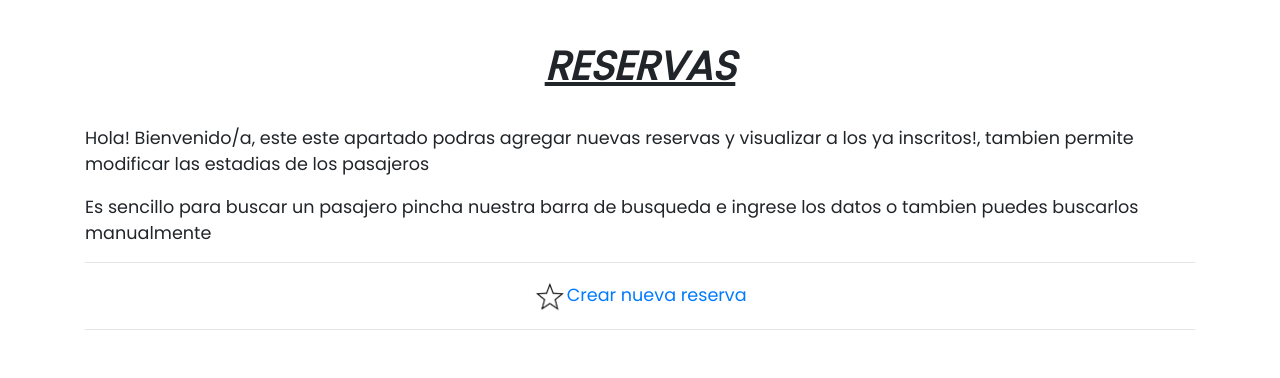
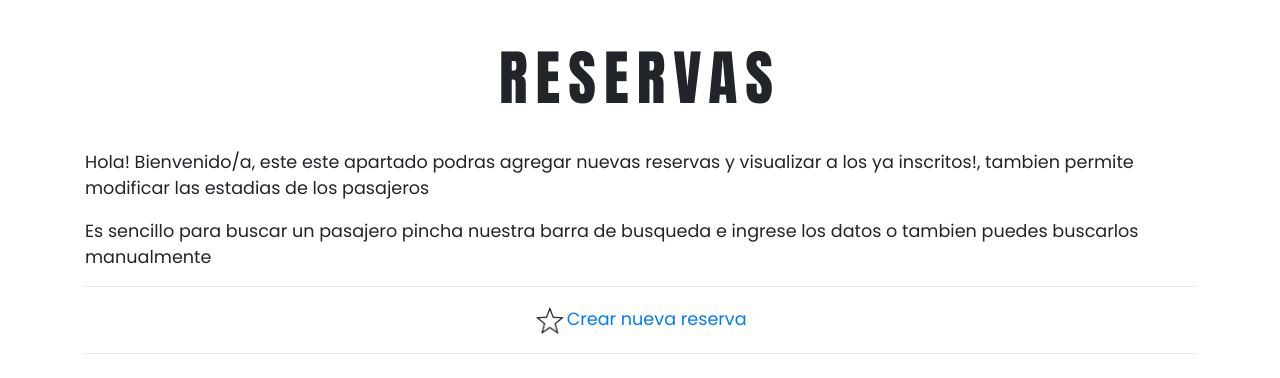
Before and after one commit to CarlosGaubertQ/Hoteleria-metodologia-2020, a PHP site: page /estadia/estadia.php in a window 1280 px wide. Shown: the part 61-439 px from the top of the page. Run offline with PHP 8.4, Linux system fonts and the light colour scheme; data that the repository does not hold is empty; some libraries are stand-ins or nearby versions.

Commit message:
Fuentes titulos
cambio de fuentes

```diff
--- a/Pasajero/main3.css
+++ b/Pasajero/main3.css
@@ -47,3 +47,9 @@ body{
   h4{
     color: rgba(255,146,10,1);
   }
+
+  h1{
+    font-family: 'Anton', sans-serif;
+    letter-spacing: 8px;
+    font-size: 60px;
+  }
--- a/Pasajero/modificarpasajero.php
+++ b/Pasajero/modificarpasajero.php
@@ -17,6 +17,7 @@
     <!-- Bootstrap CSS -->
     <link rel="stylesheet" href="https://stackpath.bootstrapcdn.com/bootstrap/4.5.0/css/bootstrap.min.css" integrity="sha384-9aIt2nRpC12Uk9gS9baDl411NQApFmC26EwAOH8WgZl5MYYxFfc+NcPb1dKGj7Sk" crossorigin="anonymous">
     <link rel="stylesheet" href="main3.css">
+    <link href="https://fonts.googleapis.com/css2?family=Anton&display=swap" rel="stylesheet">
     <link href="https://fonts.googleapis.com/css2?family=Alegreya:ital,wght@0,400;1,500&display=swap" rel="stylesheet">
     <link href="https://fonts.googleapis.com/css2?family=Poppins:wght@300;400&display=swap" rel="stylesheet">
     <title>Proyecto Semestral</title>
@@ -38,7 +39,7 @@
 
 <main>
   <div class="container" style="margin-top:3rem">
-    <h1 align="center"><b><u><i>Modificar pasajero</i></u></b></h1>
+    <h1 align="center">Modificar pasajero</h1>
     <br>
     <p>Hola! Bienvenido/a, este este apartado te permitira modificar los datos de los pasajeros</p>
     <p>para ello solo ingrese los datos en los campos de a continuación.</p>
--- a/Pasajero/nuevopasajero.php
+++ b/Pasajero/nuevopasajero.php
@@ -17,6 +17,7 @@
     <!-- Bootstrap CSS -->
     <link rel="stylesheet" href="https://stackpath.bootstrapcdn.com/bootstrap/4.5.0/css/bootstrap.min.css" integrity="sha384-9aIt2nRpC12Uk9gS9baDl411NQApFmC26EwAOH8WgZl5MYYxFfc+NcPb1dKGj7Sk" crossorigin="anonymous">
     <link rel="stylesheet" href="main3.css">
+    <link href="https://fonts.googleapis.com/css2?family=Anton&display=swap" rel="stylesheet">
     <link href="https://fonts.googleapis.com/css2?family=Alegreya:ital,wght@0,400;1,500&display=swap" rel="stylesheet">
     <link href="https://fonts.googleapis.com/css2?family=Poppins:wght@300;400&display=swap" rel="stylesheet">
     <title>Proyecto Semestral</title>
@@ -38,7 +39,7 @@
 
 <main>
   <div class="container" style="margin-top:3rem">
-    <h1 align="center"><b><u><i>REGISTRAR PASAJERO  </i></u></b></h1>
+    <h1 align="center">REGISTRAR PASAJERO</h1>
     <br>
     <p>Hola! Bienvenido/a, este este apartado te permitira agregar un nuevo pasajero</p>
     <p>para ello solo ingrese los datos en los campos de a continuación.</p>
--- a/Pasajero/pasajeros.php
+++ b/Pasajero/pasajeros.php
@@ -13,6 +13,7 @@
     <!-- Bootstrap CSS -->
     <link rel="stylesheet" href="https://stackpath.bootstrapcdn.com/bootstrap/4.5.0/css/bootstrap.min.css" integrity="sha384-9aIt2nRpC12Uk9gS9baDl411NQApFmC26EwAOH8WgZl5MYYxFfc+NcPb1dKGj7Sk" crossorigin="anonymous">
     <link rel="stylesheet" href="main3.css">
+    <link href="https://fonts.googleapis.com/css2?family=Anton&display=swap" rel="stylesheet">
     <link href="https://fonts.googleapis.com/css2?family=Alegreya:ital,wght@0,400;1,500&display=swap" rel="stylesheet">
     <link href="https://fonts.googleapis.com/css2?family=Poppins:wght@300;400&display=swap" rel="stylesheet">
     <title>Proyecto Semestral</title>
@@ -35,7 +36,7 @@
 <main>
   <div class="container" style="margin-top:1rem">
     <br>
-    <h1 align="center"><b><u><i>PASAJEROS</i></u></b></h1>
+    <h1 align="center">PASAJEROS</h1>
     <br>
     <p>Hola! Bienvenido/a, este este apartado podras registrar nuevos pasajeros y visualizar a los ya inscritos!, tambien permite modificar los datos de los pasajeros</p>
     <hr>
--- a/estadia/estadia.php
+++ b/estadia/estadia.php
@@ -10,10 +10,10 @@
     <meta name="viewport" content="width=device-width, initial-scale=1, shrink-to-fit=no">
     <!-- Bootstrap CSS -->
     <link rel="stylesheet" href="https://stackpath.bootstrapcdn.com/bootstrap/4.5.0/css/bootstrap.min.css" integrity="sha384-9aIt2nRpC12Uk9gS9baDl411NQApFmC26EwAOH8WgZl5MYYxFfc+NcPb1dKGj7Sk" crossorigin="anonymous">
+    <link href="https://fonts.googleapis.com/css2?family=Anton&display=swap" rel="stylesheet">
     <link rel="stylesheet" href="main.css">
     <link href="https://fonts.googleapis.com/css2?family=Alegreya:ital,wght@0,400;1,500&display=swap" rel="stylesheet">
     <link href="https://fonts.googleapis.com/css2?family=Poppins:wght@300;400&display=swap" rel="stylesheet">
-    <link rel="stylesheet" href="main.css">
     <title>Proyecto Semestral</title>
 
     <script type="text/javascript">
@@ -50,7 +50,7 @@
 <main>
   <div class="container" style="margin-top:1rem">
     <br>
-    <h1 align="center"><b><u><i>RESERVAS</i></u></b></h1>
+    <h1 align="center">RESERVAS</h1>
     <br>
     <p>Hola! Bienvenido/a, este este apartado podras agregar nuevas reservas y visualizar a los ya inscritos!, tambien permite modificar las estadias de los pasajeros</p>
     <p>Es sencillo para buscar un pasajero pincha nuestra barra de busqueda e ingrese los datos o tambien puedes buscarlos manualmente</p>
--- a/estadia/main.css
+++ b/estadia/main.css
@@ -43,3 +43,9 @@ td{
 h3{
   color: rgb(117, 111, 116);
 }
+
+h1{
+  font-family: 'Anton', sans-serif;
+  letter-spacing: 8px;
+  font-size: 60px;
+}
--- a/estadia/modificarestadia.php
+++ b/estadia/modificarestadia.php
@@ -19,6 +19,7 @@
     <link rel="stylesheet" href="https://stackpath.bootstrapcdn.com/bootstrap/4.5.0/css/bootstrap.min.css" integrity="sha384-9aIt2nRpC12Uk9gS9baDl411NQApFmC26EwAOH8WgZl5MYYxFfc+NcPb1dKGj7Sk" crossorigin="anonymous">
     <link rel="stylesheet" href="main.css">
     <link href="https://fonts.googleapis.com/css2?family=Alegreya:ital,wght@0,400;1,500&display=swap" rel="stylesheet">
+    <link href="https://fonts.googleapis.com/css2?family=Anton&display=swap" rel="stylesheet">
     <link href="https://fonts.googleapis.com/css2?family=Poppins:wght@300;400&display=swap" rel="stylesheet">
     <title>Proyecto Semestral</title>
   </head>
@@ -39,7 +40,7 @@
 
 <main>
   <div class="container" style="margin-top:3rem">
-    <h1 align="center"><b><u><i>MODIFICAR RESERVA</i></u></b></h1>
+    <h1 align="center">MODIFICAR RESERVA</h1>
     <h3 align="center"><?php echo $_GET['nombre_pas'] ?></h3>
     <br>
     <p>Hola! Bienvenido/a, este este apartado te permitira modificar una reserva</p>
--- a/estadia/nuevaestadia.php
+++ b/estadia/nuevaestadia.php
@@ -18,8 +18,10 @@
     <!-- Bootstrap CSS -->
     <link rel="stylesheet" href="https://stackpath.bootstrapcdn.com/bootstrap/4.5.0/css/bootstrap.min.css" integrity="sha384-9aIt2nRpC12Uk9gS9baDl411NQApFmC26EwAOH8WgZl5MYYxFfc+NcPb1dKGj7Sk" crossorigin="anonymous">
     <link rel="stylesheet" href="main.css">
+    <link href="https://fonts.googleapis.com/css2?family=Anton&display=swap" rel="stylesheet">
+    <link href="https://fonts.googleapis.com/css2?family=Poppins:wght@300;400&display=swap" rel="stylesheet">
     <link href="https://fonts.googleapis.com/css2?family=Alegreya:ital,wght@0,400;1,500&display=swap" rel="stylesheet">
-    <link href="https://fonts.googleapis.com/css2?family=Poppins:wght@300;400&display=swap" rel="stylesheet">
+
     <title>Proyecto Semestral</title>
   </head>
 
@@ -39,7 +41,7 @@
 
 <main>
   <div class="container" style="margin-top:3rem">
-    <h1 align="center"><b><u><i>NUEVA RESERVA</i></u></b></h1>
+    <h1 align="center">NUEVA RESERVA</h1>
     <br>
     <p>Hola! Bienvenido/a, este este apartado te permitira agregar una nueva reserva</p>
     <p>Puedes buscar pasajero, habitacion y agregar la fecha de ingreso y salida</p>
--- a/habitacion/habitaciones.php
+++ b/habitacion/habitaciones.php
@@ -14,6 +14,7 @@
     <!-- Bootstrap CSS -->
     <link rel="stylesheet" href="https://stackpath.bootstrapcdn.com/bootstrap/4.5.0/css/bootstrap.min.css" integrity="sha384-9aIt2nRpC12Uk9gS9baDl411NQApFmC26EwAOH8WgZl5MYYxFfc+NcPb1dKGj7Sk" crossorigin="anonymous">
     <link rel="stylesheet" href="main2.css">
+    <link href="https://fonts.googleapis.com/css2?family=Anton&display=swap" rel="stylesheet">
     <link href="https://fonts.googleapis.com/css2?family=Alegreya:ital,wght@0,400;1,500&display=swap" rel="stylesheet">
     <link href="https://fonts.googleapis.com/css2?family=Poppins:wght@300;400&display=swap" rel="stylesheet">
     <title>Proyecto Semestral</title>
@@ -35,7 +36,7 @@
 
 <main>
   <div class="container" style="margin-top:3rem">
-    <h1 align="center"><b><u><i>Habitacion</i></u></b></h1>
+    <h1 align="center">Habitacion</h1>
     <br>
     <p>Hola! Bienvenido/a, este este apartado te permitira visualizar las habitaciones</p>
     <p>Lorem ipsum dolor sit amet, consectetur adipisicing elit. Qui exercitationem voluptatum doloremque dolorum animi, possimus doloribus, odit voluptatem sit iure, quo aut. Eligendi quaerat excepturi dicta ea quos nisi a!</p>
--- a/habitacion/main2.css
+++ b/habitacion/main2.css
@@ -51,3 +51,9 @@ filter: progid:DXImageTransform.Microsoft.gradient( startColorstr='#7a2c64', end
   h3{
     color: rgb(117, 111, 116);
   }
+
+  h1{
+    font-family: 'Anton', sans-serif;
+    letter-spacing: 8px;
+    font-size: 60px;
+  }
--- a/habitacion/modificarhabitacion.php
+++ b/habitacion/modificarhabitacion.php
@@ -18,6 +18,7 @@
     <link rel="stylesheet" href="https://stackpath.bootstrapcdn.com/bootstrap/4.5.0/css/bootstrap.min.css" integrity="sha384-9aIt2nRpC12Uk9gS9baDl411NQApFmC26EwAOH8WgZl5MYYxFfc+NcPb1dKGj7Sk" crossorigin="anonymous">
     <link rel="stylesheet" href="main2.css">
     <link href="https://fonts.googleapis.com/css2?family=Alegreya:ital,wght@0,400;1,500&display=swap" rel="stylesheet">
+    <link href="https://fonts.googleapis.com/css2?family=Anton&display=swap" rel="stylesheet">
     <link href="https://fonts.googleapis.com/css2?family=Poppins:wght@300;400&display=swap" rel="stylesheet">
     <title>Proyecto Semestral</title>
   </head>
@@ -38,7 +39,7 @@
 
 <main>
   <div class="container" style="margin-top:3rem">
-    <h1 align="center"><b><u><i>Modificar Habitacion</i></u></b></h1>
+    <h1 align="center">Modificar Habitación</h1>
     <br>
     <p>Hola! Bienvenido/a, este este apartado te permitira modificar una habitacion</p>
     <p>Lorem ipsum dolor sit amet, consectetur adipisicing elit, sed do eiusmod tempor incididr. Excepteur sint occaecat cupidatat non proident, sunt in culpa qui officia deserunt mollit anim id est laborum.</p>
--- a/habitacion/nuevahabitacion.php
+++ b/habitacion/nuevahabitacion.php
@@ -18,6 +18,7 @@
     <link rel="stylesheet" href="https://stackpath.bootstrapcdn.com/bootstrap/4.5.0/css/bootstrap.min.css" integrity="sha384-9aIt2nRpC12Uk9gS9baDl411NQApFmC26EwAOH8WgZl5MYYxFfc+NcPb1dKGj7Sk" crossorigin="anonymous">
     <link rel="stylesheet" href="main2.css">
     <link href="https://fonts.googleapis.com/css2?family=Alegreya:ital,wght@0,400;1,500&display=swap" rel="stylesheet">
+    <link href="https://fonts.googleapis.com/css2?family=Anton&display=swap" rel="stylesheet">
     <link href="https://fonts.googleapis.com/css2?family=Poppins:wght@300;400&display=swap" rel="stylesheet">
     <title>Proyecto Semestral</title>
   </head>
@@ -38,7 +39,7 @@
 
 <main>
   <div class="container" style="margin-top:3rem">
-    <h1 align="center"><b><u><i>Nueva Habitacion</i></u></b></h1>
+    <h1 align="center">Nueva Habitación</h1>
     <br>
     <p>Hola! Bienvenido/a, este este apartado te permitira agregar una nueva habitacion</p>
     <p>Lorem ipsum dolor sit amet, consectetur adipisicing elit, sed do eiusmod tempor incididr. Excepteur sint occaecat cupidatat non proident, sunt in culpa qui officia deserunt mollit anim id est laborum.</p>
--- a/main.css
+++ b/main.css
@@ -27,3 +27,9 @@ td{
   border: solid;
   padding: 1rem;
 }
+
+h1{
+  font-family: 'Anton', sans-serif;
+  letter-spacing: 8px;
+  font-size: 60px;
+}
```
Also changed, not shown: index.php (+14 -6 lines), estadia/regSalida.php (line endings or trailing spaces).
